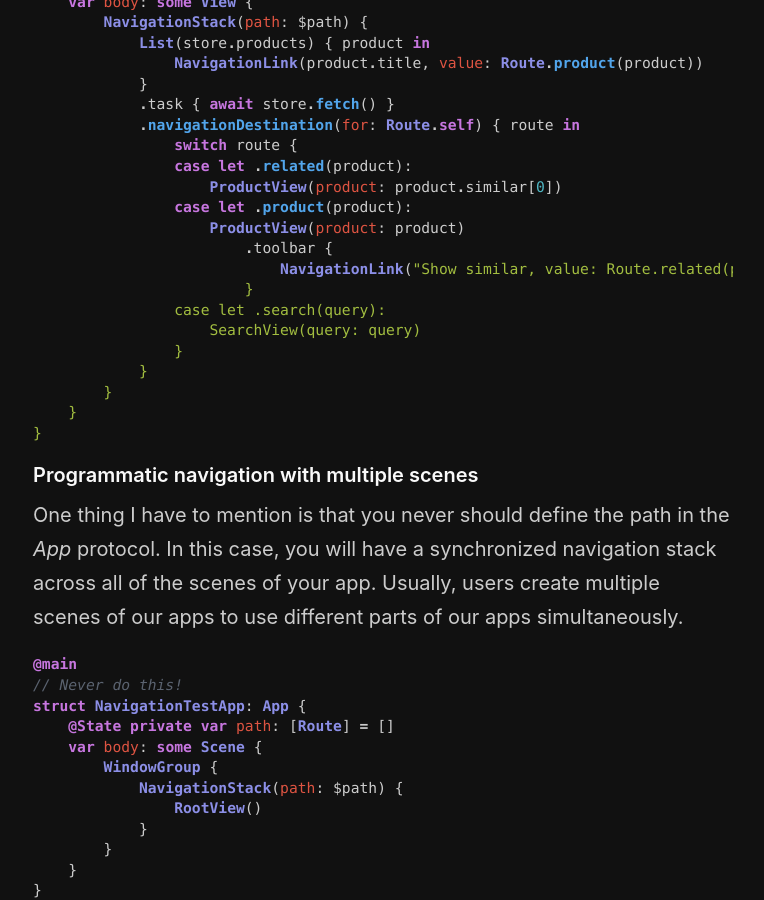
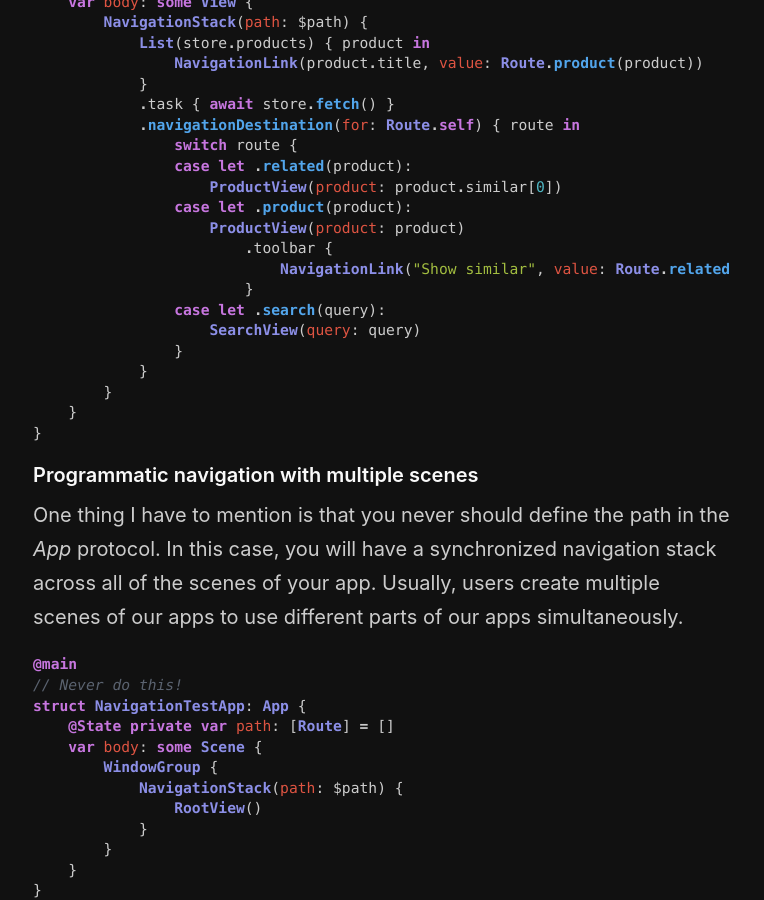
Before and after one commit to mecid/mecid.github.io, a Jekyll site: the page built from _posts/2022-06-22-mastering-navigationstack-in-swiftui-deep-linking.md, in a window 1280 px wide and 900 px high, scrolled down 2502 px. Shown: the whole window, without its empty margins (257-1021 px from the left). Built offline with Jekyll 4.4.1, drawn with Linux system fonts in a browser that asks for light colours.

Commit message:
small typo in the code examples of deep linking post

```diff
--- a/_posts/2022-06-22-mastering-navigationstack-in-swiftui-deep-linking.md
+++ b/_posts/2022-06-22-mastering-navigationstack-in-swiftui-deep-linking.md
@@ -94,7 +94,7 @@ struct ShopContainerView: View {
                 case let .product(product):
                     ProductView(product: product)
                         .toolbar {
-                            NavigationLink("Show similar, value: Route.related(product))
+                            NavigationLink("Show similar", value: Route.related(product))
                         }
                 case let .search(query):
                     SearchView(query: query)
```
